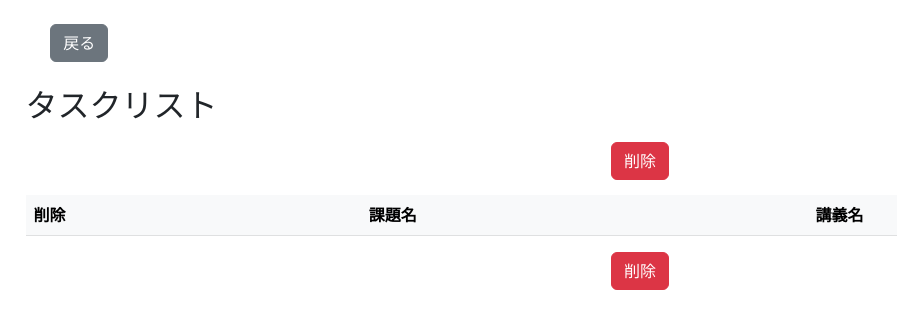
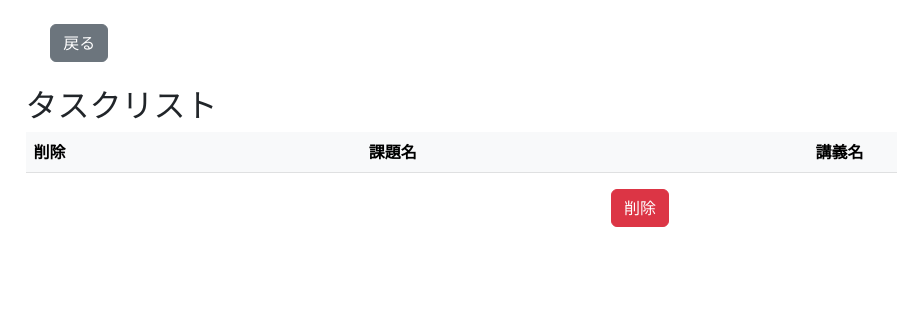
Before and after one commit to 2023AIT-OOP2-G02/Deadline_Memo_web_app, a Flask app: page /render_remove_data/1 in a window 1280 px wide. Shown: the top 329 px of the page, without its empty margins (0-897 px from the left). Run offline with Flask 3, Linux system fonts and the light colour scheme; lists and menus that the app fills with data are empty.

Commit message:
[fix] コンフリクトの解消と解消ミスの修正

```diff
--- a/templates/remove_page.html
+++ b/templates/remove_page.html
@@ -49,14 +49,7 @@
                         </tr>
                         {% endfor %}
                     </tbody>
-                    <div align="center" id="delete-btn">
-                        <a href="{{ url_for('remove_data') }}">
-                            <button type="submit" class="btn btn-danger">削除</button>
-                        </a>
-                    </div>
                     <input type="text" id="required-userID" name="created_by" style="display: none">
-                </form>
-
                 </table>
                 <div align="center" id="delete-btn">
                     <a href="{{ url_for('remove_data') }}">
```
